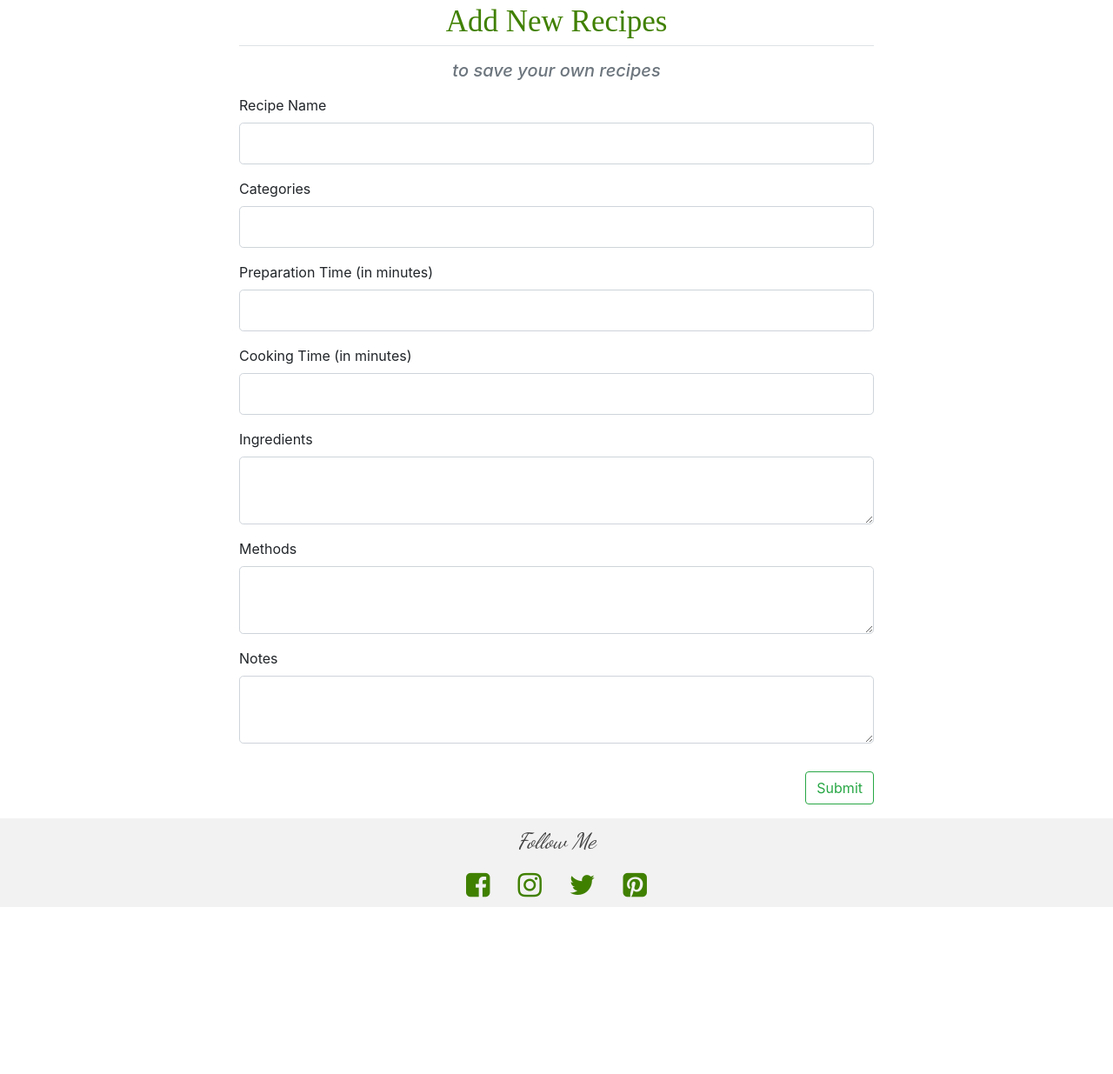
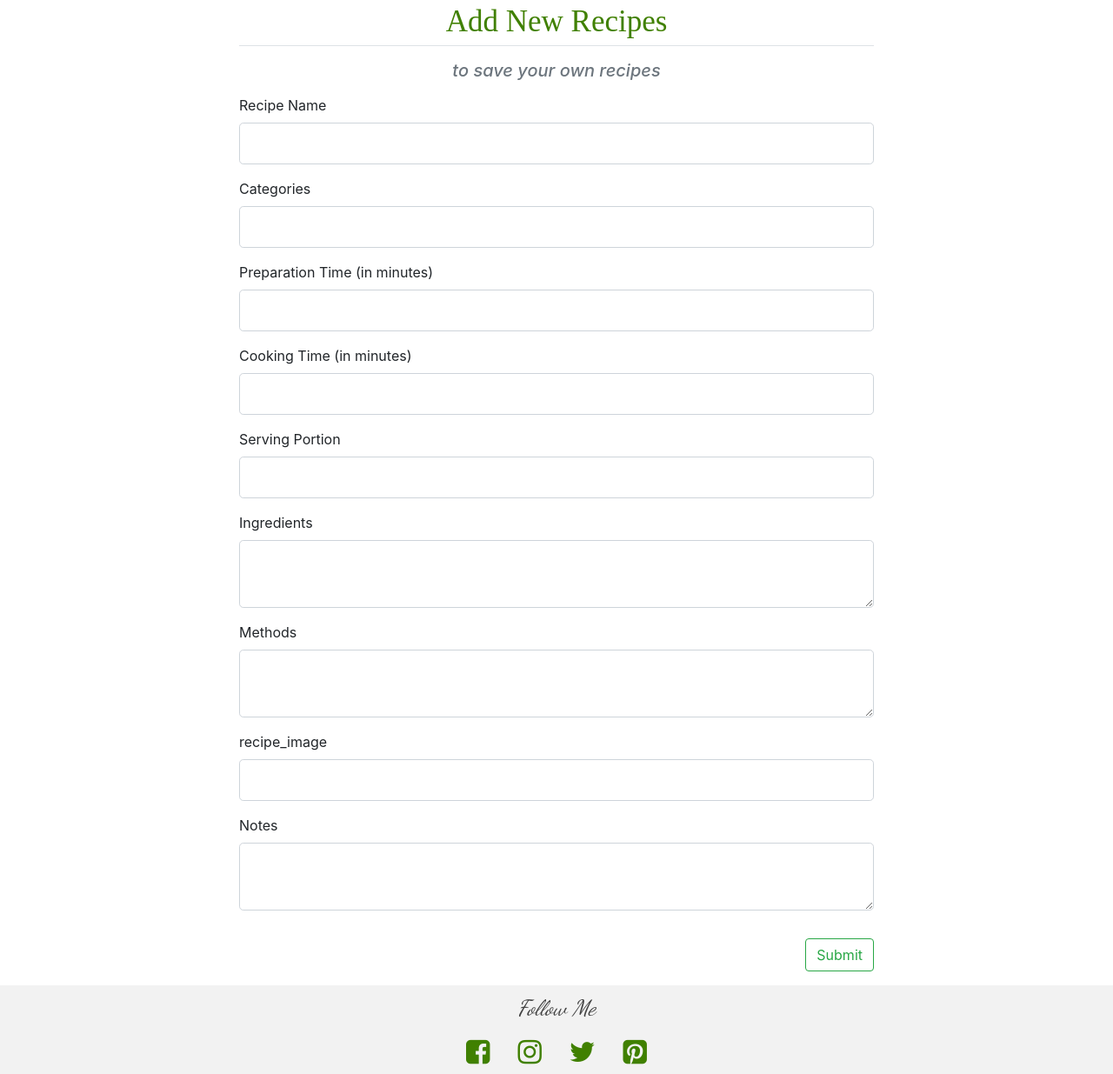
Before and after one commit to capel82/Busy-Capel, a Flask app: page /addrecipes in a window 1280 px wide. Shown: the part 105-1340 px from the top of the page at 87% size. Before the commit the page ends 1148 px from the top, so only its background shows below. Run offline with Flask 2, Linux system fonts and the light colour scheme; some libraries are stand-ins or nearby versions.

Commit message:
add optional to wtform

```diff
--- a/forms.py
+++ b/forms.py
@@ -1,6 +1,6 @@
 from flask_wtf import FlaskForm
 from wtforms import StringField, PasswordField, SubmitField, IntegerField, TextAreaField
-from wtforms.validators import DataRequired, Length, Email, EqualTo
+from wtforms.validators import DataRequired, Email, Optional, EqualTo
 
 
 class RegistrationForm(FlaskForm):
@@ -22,10 +22,10 @@ class RecipesForm(FlaskForm):
     categories= StringField ('Categories',validators=[DataRequired()])
     preparation_time = IntegerField ('Preparation Time (in minutes)',validators=[DataRequired()])
     cooking_time = IntegerField ('Cooking Time (in minutes)',validators=[DataRequired()])
+    serving_portion = IntegerField ('Serving Portion',validators=[DataRequired()])
     ingredients = TextAreaField('Ingredients',validators=[DataRequired()])
     methods = TextAreaField ('Methods',validators=[DataRequired()])
-    notes = TextAreaField ('Notes',validators=[DataRequired()])
-    email = StringField('email',
-                        validators=[DataRequired(), Email()])
-
+    recipe_image = StringField ('recipe_image',validators=[Optional()])
+    notes = TextAreaField ('Notes',validators=[Optional()])
+    email = StringField('email',validators=[DataRequired(), Email()])
     submit = SubmitField ('Submit')
--- a/run.py
+++ b/run.py
@@ -175,16 +175,20 @@ def update_myrecipe(account_id):
     form = RecipesForm(request.form)
     users_recipes = mongo.db.users_recipes
     recipe = users_recipes.find_one({'_id': ObjectId(account_id)})
+    ingredients = request.form.get('ingredients').splitlines()
+    methods = request.form.get('methods').splitlines()
     if request.method == 'POST':
         recipe = users_recipes.find_one({'_id': ObjectId(account_id)})
-        users_recipes.update_one({'_id': ObjectId(account_id)},{'$set':  {
+        users_recipes.update({'_id': ObjectId(account_id)},{{
             'recipe_name': request.form.get('recipe_name'),
+            'recipe_image': request.form['recipe_image'],
             'categories': request.form.get('categories'),
+            'serving_portion': request.form.get('serving_portion'),
             'preparation_time': request.form.get('preparation_time'),
             'cooking_time': request.form.get('cooking_time'),
-            'ingredients':request.form.getlist('ingredients'),
-            'methods': request.form.getlist('methods'),
-            'notes': request.form.getlist('notes'),
+            'ingredients':ingredients,
+            'methods': methods,
+            'notes': request.form.to_dict('notes'),
             'email': session['email']
             }})
         flash('Your recipe has been updated!','success')
--- a/static/css/style.css
+++ b/static/css/style.css
@@ -143,3 +143,7 @@ padding:30px;
 .card-header {
     background-color: #D2FFA6;
 }
+
+ul{
+    list-style-type: none;
+}
--- a/templates/addrecipes.html
+++ b/templates/addrecipes.html
@@ -73,6 +73,19 @@
                     {% endif %}
                 </div>
                 <div class="form-group">
+                    {{ form.serving_portion.label(class="form-control-label") }}
+                    {% if form.serving_portion.errors %}
+                        {{ form.serving_portion(class="form-control form-control-lg is-invalid") }}
+                        <div class="invalid-feedback">
+                            {% for error in form.serving_portion.errors %}
+                                <span>{{ error }}</span>
+                            {% endfor %}
+                        </div>
+                    {% else %}
+                        {{ form.serving_portion(class="form-control form-control-lg") }}
+                    {% endif %}
+                </div>
+                <div class="form-group">
                     {{ form.ingredients.label(class="form-control-label") }}
                     {% if form.ingredients.errors %}
                         {{ form.ingredients(class="form-control form-control-lg is-invalid") }}
@@ -99,6 +112,19 @@
                     {% endif %}
                 </div>
                 <div class="form-group">
+                    {{ form.recipe_image.label(class="form-control-label") }}
+                    {% if form.recipe_image.errors %}
+                        {{ form.recipe_image(class="form-control form-control-lg is-invalid") }}
+                        <div class="invalid-feedback">
+                            {% for error in form.recipe_image.errors %}
+                                <span>{{ error }}</span>
+                            {% endfor %}
+                        </div>
+                    {% else %}
+                        {{ form.recipe_image(class="form-control form-control-lg") }}
+                    {% endif %}
+                </div>
+                <div class="form-group">
                     {{ form.notes.label(class="form-control-label") }}
                     {% if form.notes.errors %}
                         {{ form.notes(class="form-control form-control-lg is-invalid") }}
--- a/templates/myrecipes.html
+++ b/templates/myrecipes.html
@@ -40,7 +40,7 @@
         </div>
         <div class= "methods col-md-6 col-sm-12">
             <h3> Methods</h3>
-            <ul class="recipe_methods  ml-auto">
+            <ul class="recipe_methods  ml-auto" style="inline-list-style:none;">
                 {% for method in recipe.methods %}
                 <li>
                 {{method}}
```
